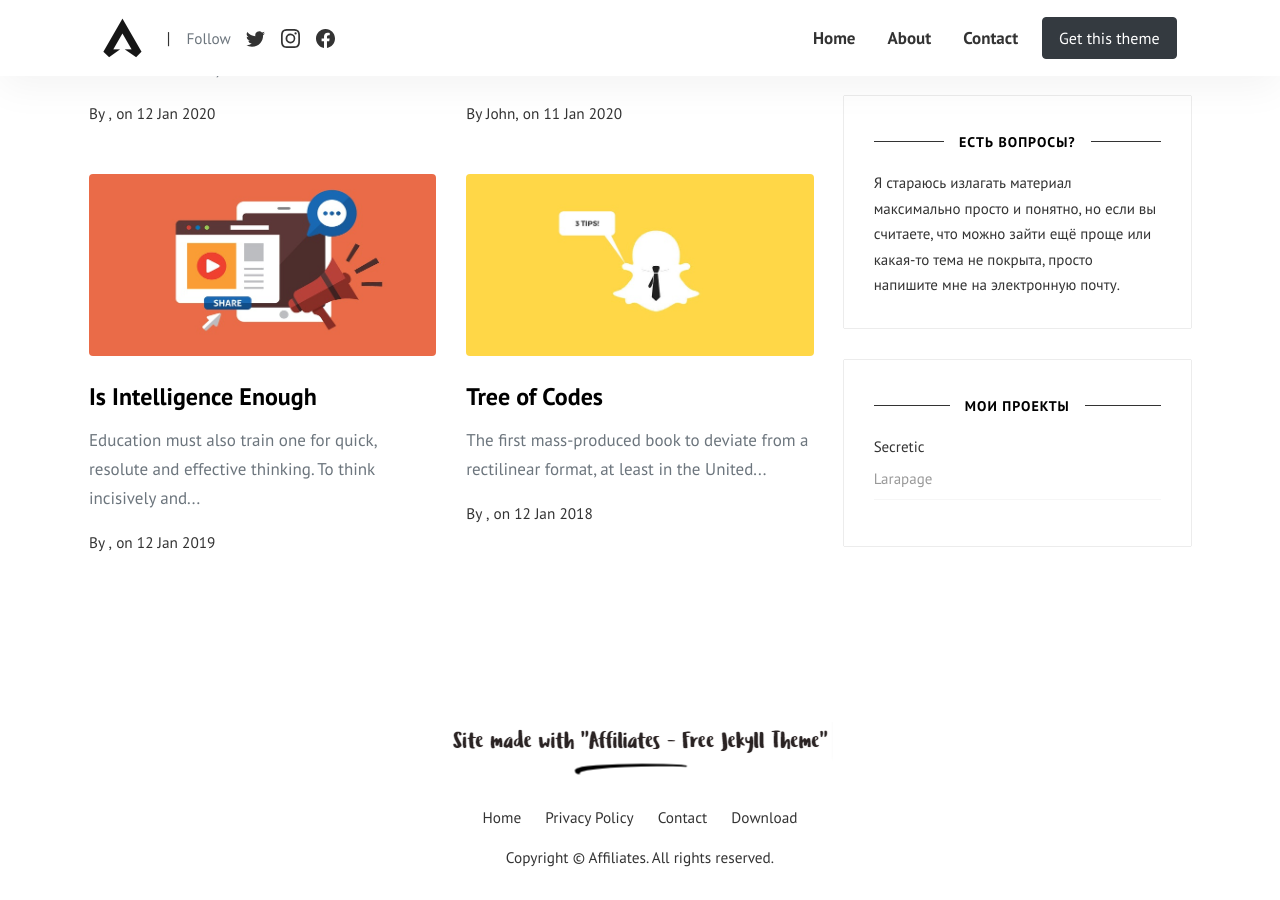
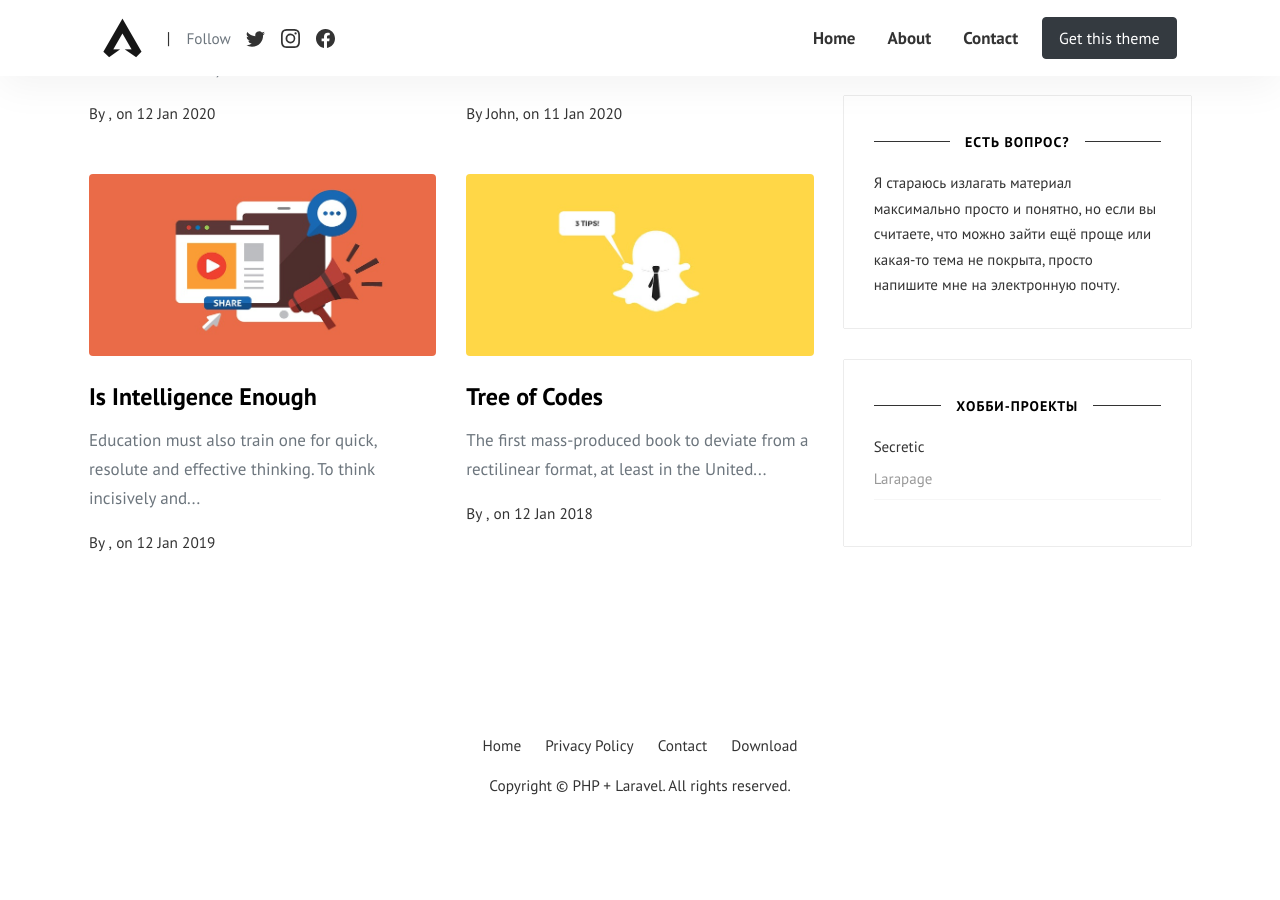
Before and after one commit to gomzyakov/gomzyakov.github.io, a Jekyll site: the page built from index.html, in a window 1280 px wide and 900 px high, scrolled down 1334 px. Built offline with Jekyll 4.4.1, drawn with Linux system fonts in a browser that asks for light colours; the list of posts is cut into pages by our own code; after the commit the page ends 2162 px from its top, so only the background shows below that; some of the changed text lies outside the part shown.

Commit message:
Update footer & site title

```diff
--- a/_config.yml
+++ b/_config.yml
@@ -1,4 +1,4 @@
-title: "Affiliates"
+title: "PHP + Laravel"
 email: alexander.gomzyakov@gmail.com
 timezone: UTC
 baseurl: "/"
--- a/_includes/sidebar.html
+++ b/_includes/sidebar.html
@@ -1,10 +1,10 @@
 <div class="sidebar sticky-top">
     <div class="sidebar-section">
-        <h5><span>Есть вопросы?</span></h5>
+        <h5><span>Есть вопрос?</span></h5>
         {% include newsletter.html %}
     </div>
     <div class="sidebar-section">
-        <h5><span>Мои проекты</span></h5>
+        <h5><span>Хобби-проекты</span></h5>
         <ul>
             <li>Secretic</li>
             <li><a href="https://github.com/larapage/larapage">Larapage</a></li>
--- a/_layouts/default.html
+++ b/_layouts/default.html
@@ -103,15 +103,6 @@ gtag('config', '{{site.ganalytics}}');
 ================================================== -->
 <footer class="footer container text-center">
 
-  <!-- CREDITS BEGIN.-->
-  <!-- If you want to support my work, please donate to remove the credits. This helps me keep it up and running: https://www.wowthemes.net/donate/ -->
-  <div class="credits mx-auto text-center mb-3">
-    <a class="hover-opacity font-weight-bold" href="https://bootstrapstarter.com/template-affiliates-bootstrap-jekyll/">
-      <img src="{{site.baseurl}}/assets/images/credits.png" alt="powered by WowThemes">
-    </a>
-  </div>
-  <!-- CREDITS END -->
-
   <ul class="p-0 mb-1 small">
     {% for item in site.data.menus.footermenu %}
     <li>
--- a/index.html
+++ b/index.html
@@ -10,7 +10,7 @@ background: '/img/bg-index.jpg'
 <div class="rounded mb-5 hero">
   <div class="row align-items-center justify-content-between">
     <div class="col-md-6">
-      <h1 class="font-weight-bold mb-4">Советы для PHP-разработчиков на Laravel</h1>
+      <h1 class="font-weight-bold mb-4">Советы для PHP разработчиков на Laravel</h1>
       <p class="lead mb-4">Меня зовут <a href="{{site.baseurl}}/about" class="font-weight-bold">Александр</a>, и я завёл этот блог, чтобы в&nbsp;простой и понятной форме поделиться с вами своими знаниями в области PHP-разработки на Laravel.</p>
       <a href="{{site.baseurl}}/about" class="btn btn-dark text-white px-5 btn-lg">Главное о PHP и Laravel</a>
     </div>
```
